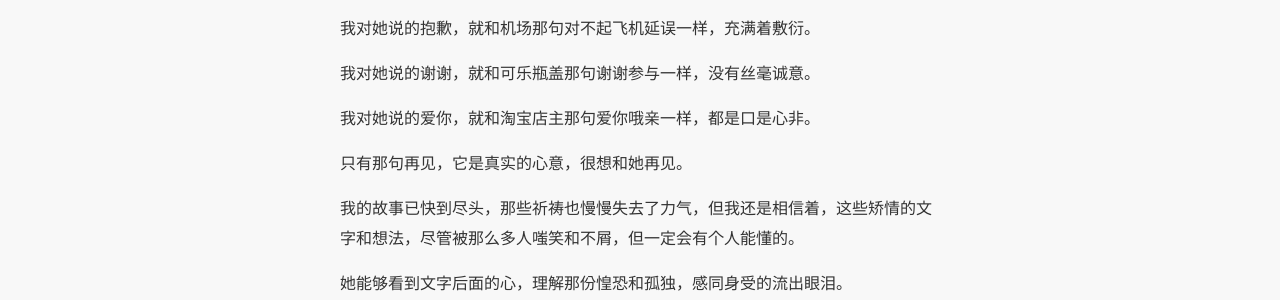
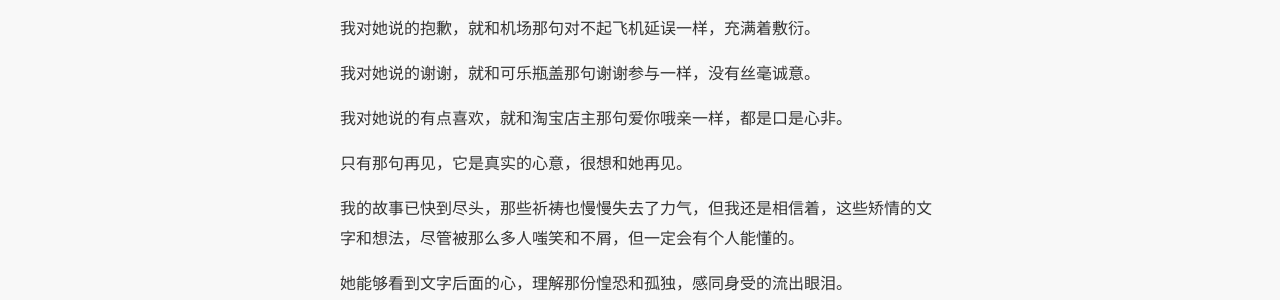
Before and after one commit to imisslovelove/cn, a Jekyll site: the page built from _posts/2017-10-10-让我再次介绍-我自己.md, in a window 1280 px wide and 900 px high, scrolled down 3203 px. Shown: the part 152-452 px from the top of the window. Built offline with Jekyll 4.4.1, drawn with Linux system fonts in a browser that asks for light colours; Markdown is read by kramdown in place of the engine named in the settings; comment, search, counter and statistics services are not loaded.

Commit message:
Update 2017-10-10-让我再次介绍-我自己.md

```diff
--- a/_posts/2017-10-10-让我再次介绍-我自己.md
+++ b/_posts/2017-10-10-让我再次介绍-我自己.md
@@ -132,7 +132,7 @@ tags:
 我对她说的谢谢，就和可乐瓶盖那句谢谢参与一样，没有丝毫诚意。
 
 
-我对她说的爱你，就和淘宝店主那句爱你哦亲一样，都是口是心非。
+我对她说的有点喜欢，就和淘宝店主那句爱你哦亲一样，都是口是心非。
 
 
 只有那句再见，它是真实的心意，很想和她再见。
```
